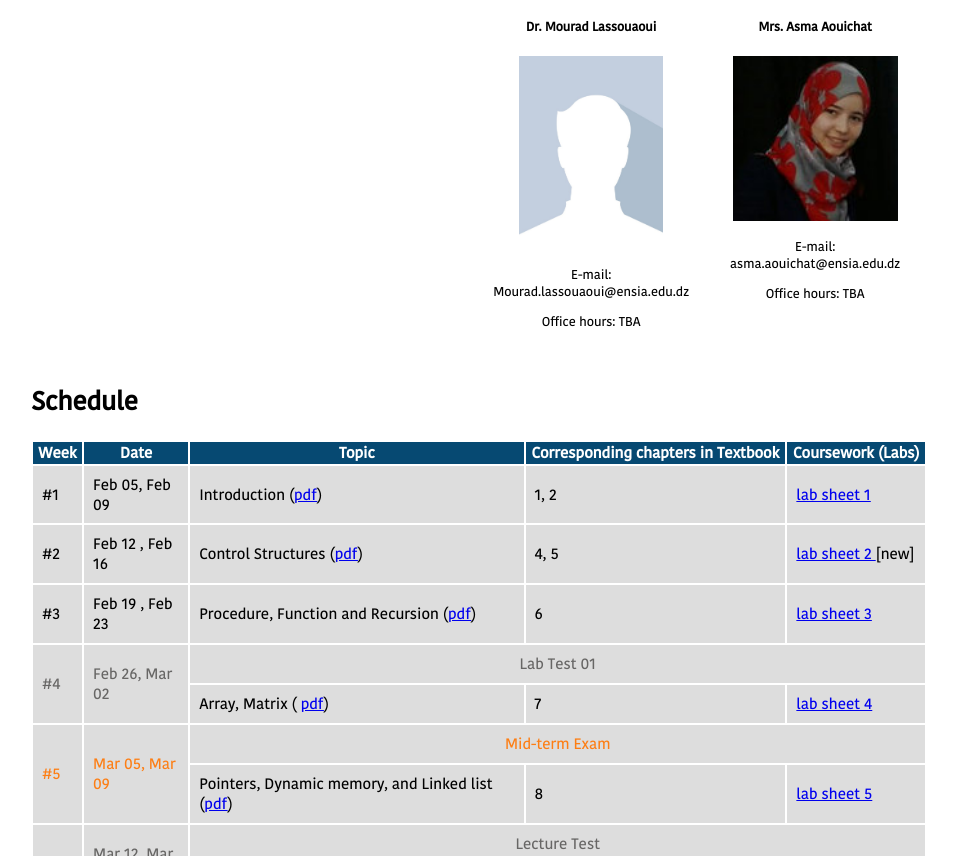
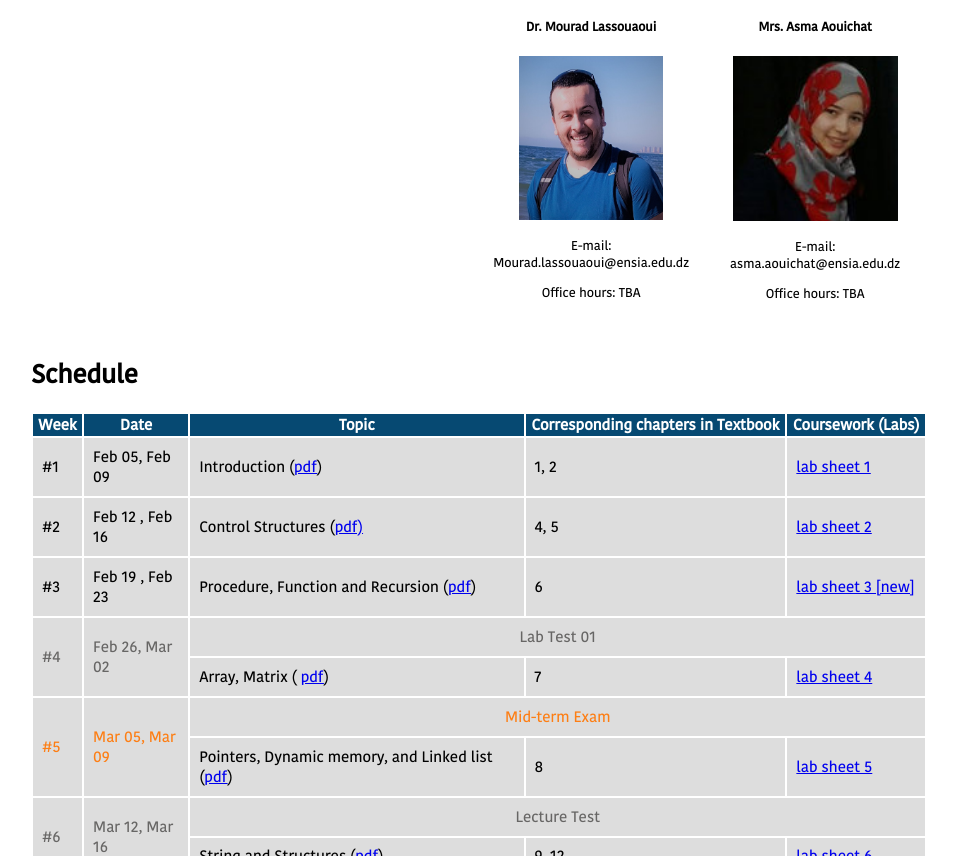
Before and after one commit to noureddinel/Introduction2Programming, a plain HTML site: page index.html in a window 1280 px wide. Shown: the part 975-1831 px from the top of the page, without its empty margins (276-1232 px from the left). Drawn offline with nearby package versions, Linux system fonts and the light colour scheme.

Commit message:
Add labsheet 3 and mourad picture

```diff
--- a/index.html
+++ b/index.html
@@ -156,7 +156,7 @@
             </div>
             <div class="textbooks", >
                 <h5>Dr. Mourad Lassouaoui</h5>
-                <img src="./img/unknown.jpg" width="70%" height="100%" />
+                <img src="./img/LassouaouiMourad.jpg" width="70%" height="100%" />
                 <p>E-mail: Mourad.lassouaoui@ensia.edu.dz </p>
                 <p>Office hours: TBA</p>
             </div>
@@ -203,11 +203,11 @@
                         <div>Feb 12 ,  Feb 16 </div>
                     </td>
                     <td>
-                        <div>Control Structures (<a href="#" download">pdf</a>)</div>
+                        <div>Control Structures (<a href="https://drive.google.com/file/d/1ruTgvksX1r1YQCaImeC1jx2fKzFTMkAu/view?usp=share_link" download">pdf)</a></div>
                     </td>
                     <td>4, 5</td>
                     <td>
-                        <div><a target="_blank" href="https://drive.google.com/file/d/1g_o-fT3WaCqkzDj5LEiozndLsVK7HCjQ/view?usp=share_link" download">lab sheet 2 </a> [new]</div>
+                        <div><a target="_blank" href="https://drive.google.com/file/d/1g_o-fT3WaCqkzDj5LEiozndLsVK7HCjQ/view?usp=share_link" download">lab sheet 2 </a></div>
                         <div></div>
                     </td>
                 </tr>
@@ -221,7 +221,7 @@
                     </td>
                     <td>	6</td>
                     <td>
-                        <div> 	<a href="#" download">lab sheet 3</a></div>
+                        <div> <a target="_blank" href="https://drive.google.com/file/d/1T1XBPsjwxtfIm4TfgBoorfUORZca6KVe/view?usp=share_link" download">lab sheet 3 [new]</a></div>
                         <div></div>
                     </td>
                 </tr>
```
Also changed, not shown: img/LassouaouiMourad.jpg (added).
